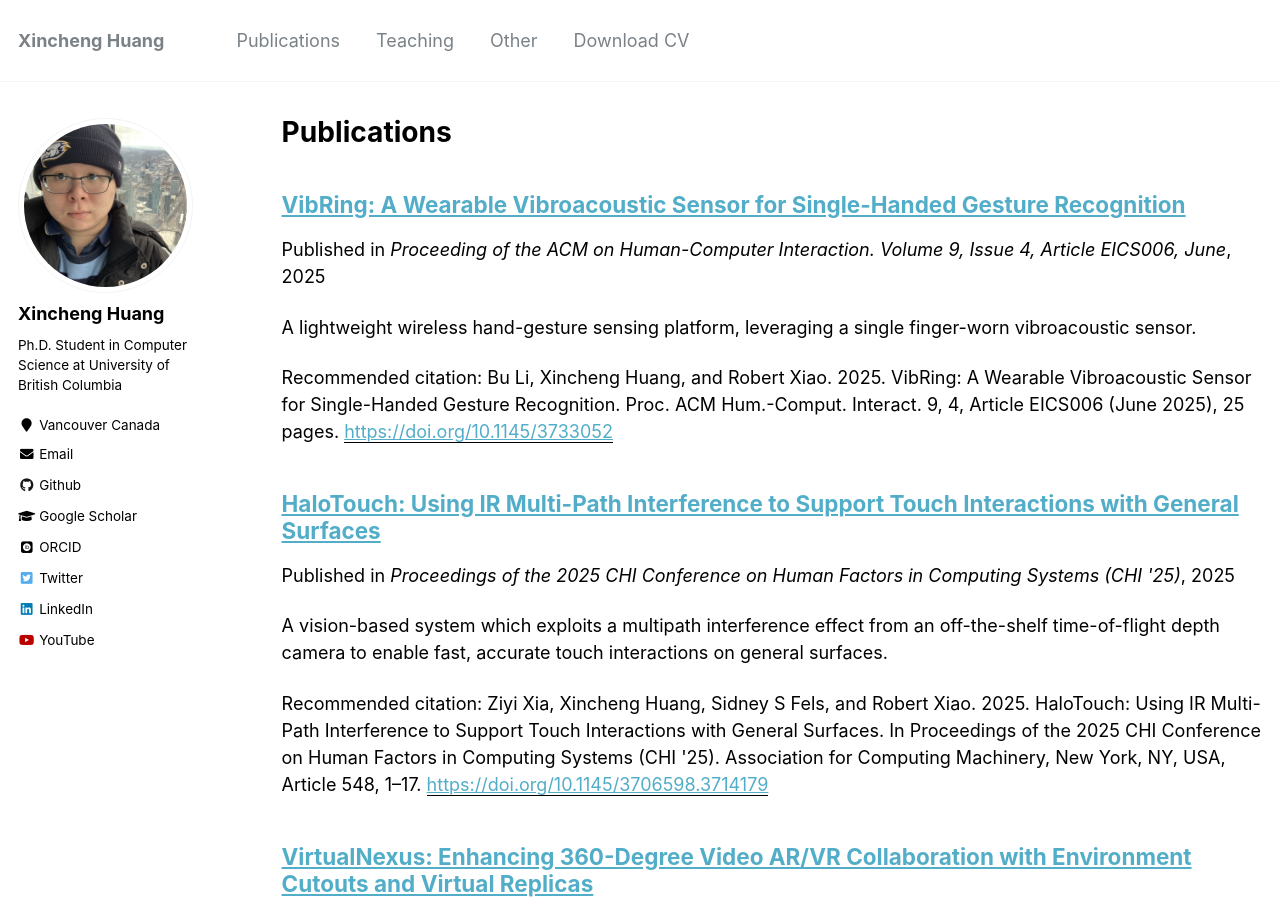
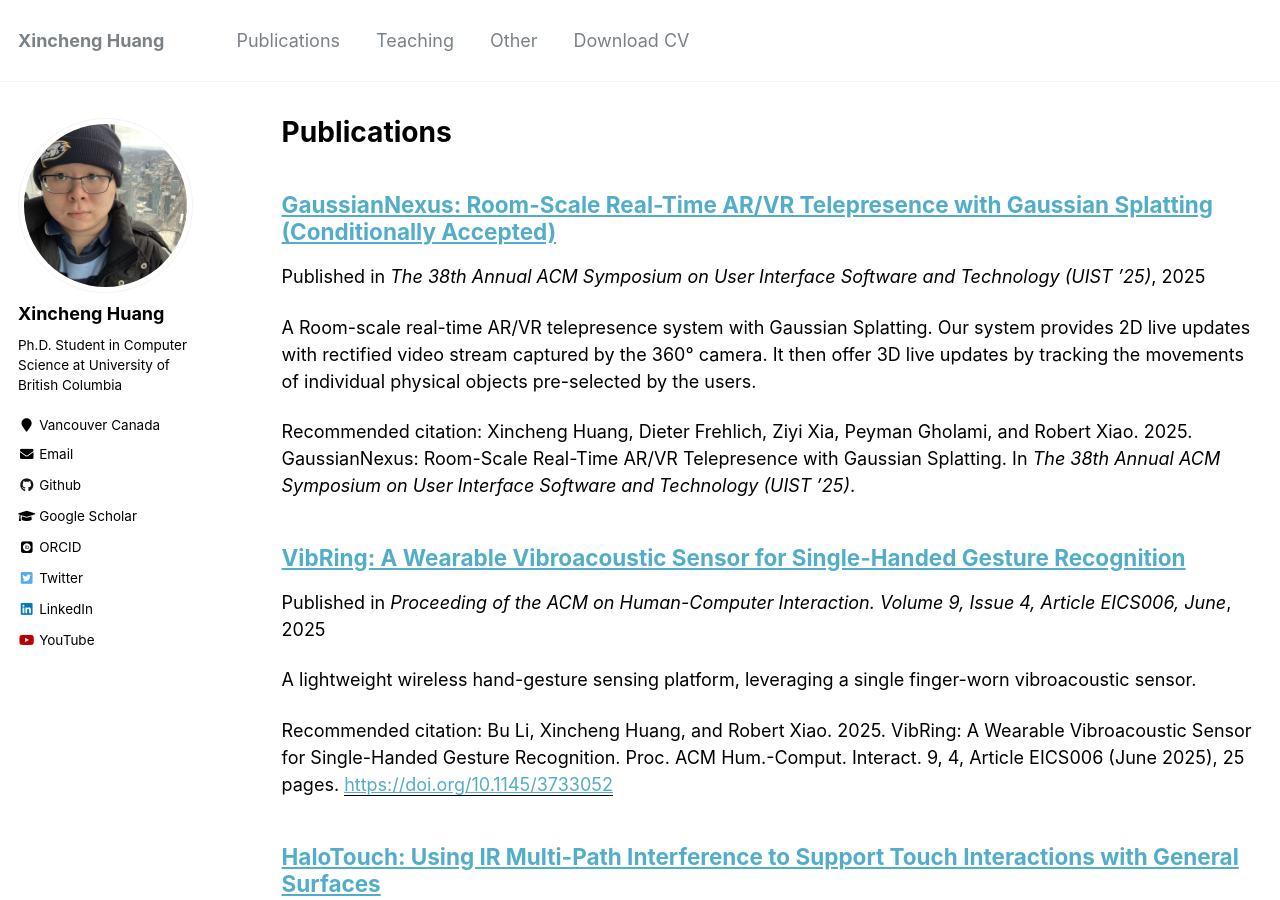
Before and after one commit to Peter-Pater/peter-pater.github.io, a Jekyll site: the page built from _pages/publications.md, in a window 1280 px wide and 900 px high. Built offline with Jekyll 4.4.1, drawn with Linux system fonts in a browser that asks for light colours; some web fonts are replaced.

Commit message:
update cv, update intro, and add GN

```diff
--- /dev/null
+++ b/_publications/7-gaussiannexus.md
@@ -0,0 +1,18 @@
+---
+title: "GaussianNexus: Room-Scale Real-Time AR/VR Telepresence with Gaussian Splatting (Conditionally Accepted)"
+collection: publications
+permalink: /publications/gaussiannexus
+excerpt: "A Room-scale real-time AR/VR telepresence system with Gaussian Splatting. Our system provides 2D live updates with rectified video stream captured by the 360° camera. It then offer 3D live updates by tracking the movements of individual physical objects pre-selected by the users."
+date: 2025-9-21
+venue: "The 38th Annual ACM Symposium on User Interface Software and Technology (UIST ’25)"
+# paperurl: 'https://doi.org/10.1145/3733052'
+citation: "Xincheng Huang, Dieter Frehlich, Ziyi Xia, Peyman Gholami, and Robert Xiao. 2025. GaussianNexus: Room-Scale Real-Time AR/VR Telepresence with Gaussian Splatting. In <i>The 38th Annual ACM Symposium on User Interface Software and Technology (UIST ’25)</i>."
+---
+<b>Abstract</b>: Telepresence systems with AR/VR immerse a remote user in a local physical environment, enabling virtual travel, remote guidance, and collaborative design. Contemporary systems typically rely on 360° video or RGB-D reconstruction -- each with trade-offs between visual fidelity and spatial perception. Emerging rendering techniques like Gaussian Splatting unify these strengths, offering photo-realistic scene representations with spatial interactivity. However, due to the long training times required, updating such scenes in real-time is still largely infeasible. We present GaussianNexus, a system that applies Gaussian Splatting to room-scale telepresence. Our system uses Gaussian Splatting as the primary scene representation medium, and a 360° camera to stream and track 2D and 3D dynamic changes. For live 2D interaction, the system overlays rectified video onto user-selected surfaces. For live 3D interaction, users identify dynamic objects in the environment, which are then segmented, tracked and synchronized as real-time updates to the Gaussian Splatting environment, enabling smooth, low-latency telepresence without retraining. We demonstrate the utility of GaussianNexus through 2 example applications and evaluate it in a usability test.
+<br/>
+
+<!-- **Paper**: [DOWNLOAD PDF](/files/7-gaussiannexus.pdf){:target="_blank"} -->
+
+<!-- <b>Demo</b>:
+<iframe width="560" height="315" src="https://www.youtube.com/embed/egsjUOrqUgc?si=sjr9T6iusCLEjd11" title="YouTube video player" frameborder="0" allow="accelerometer; autoplay; clipboard-write; encrypted-media; gyroscope; picture-in-picture; web-share" referrerpolicy="strict-origin-when-cross-origin" allowfullscreen></iframe>
+<br/> -->
```
Also changed, not shown: _pages/about.md (+1 -1 lines), 1 other file.
